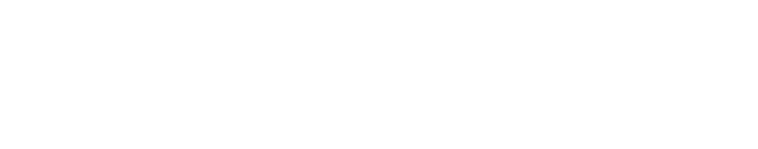
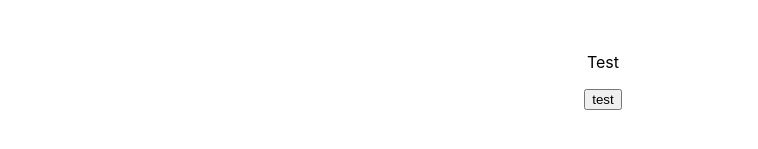
Before and after one commit to JackOwlTV/portfolio, a React (Create React App) app in the folder frontend/: page / in a window 1280 px wide. Shown: the part 181-330 px from the top of the page, without its empty margins (37-795 px from the left). Built offline with nearby package versions, Linux system fonts and the light colour scheme; a web font is replaced by a local one.

Commit message:
Ajout du compossant Paragraph

```diff
--- /dev/null
+++ b/frontend/src/composants/Paragraph.js
@@ -0,0 +1,22 @@
+import React from 'react'
+import '../styles/composants/paragraph.css'
+import { NavLink } from 'react-router-dom'
+
+export default function Paragraph(props) {
+
+
+
+    return (
+        <div className='paragraphe-comp'>
+            <p className='paragraphe'>
+                {props.Paragraph}
+            </p>
+            <NavLink to={props.link}>
+                <button className='button-paragraphe'>
+                    {props.button}
+                </button>
+            </NavLink>
+
+        </div>
+    )
+}
--- a/frontend/src/pages/Home.js
+++ b/frontend/src/pages/Home.js
@@ -1,7 +1,8 @@
 import React from 'react'
+import Paragraph from '../composants/Paragraph'
 
 export default function Home() {
     return (
-        <div></div>
+        <Paragraph Paragraph={"Test"} link={"/"} button={"test"} />
     )
 }
```
Also changed, not shown: frontend/src/styles/composants/paragraph.css (added).
